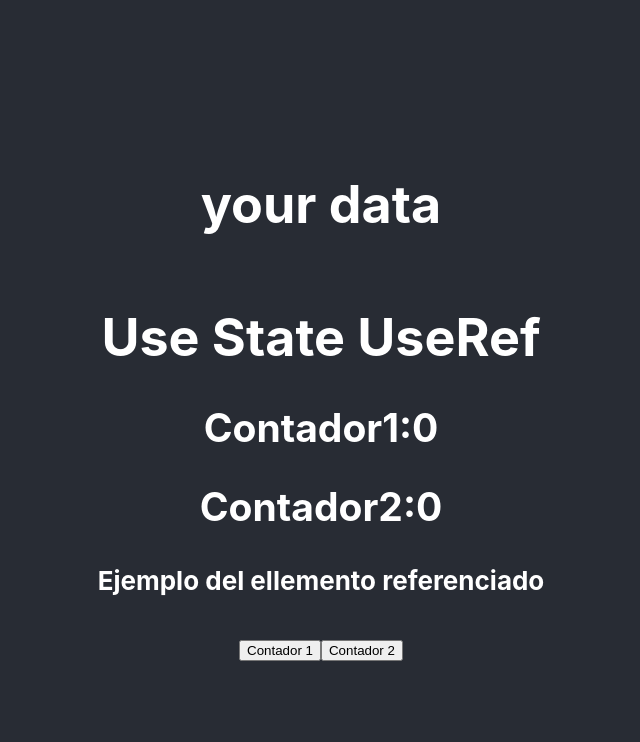
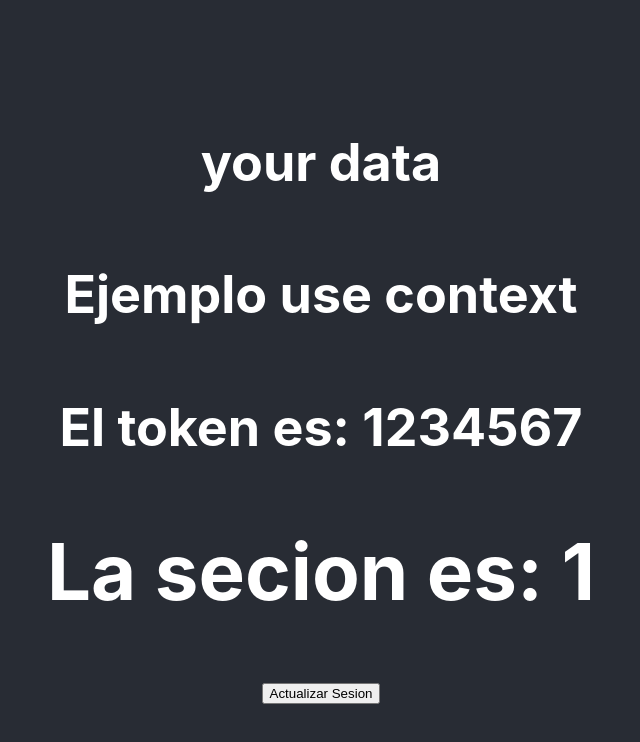
Before and after one commit to crccode/hello-world, a React (Create React App) app: page / in a window 1280 px wide. Shown: the top 742 px of the page, without its empty margins (319-959 px from the left). Built offline with nearby package versions, Linux system fonts and the light colour scheme.

Commit message:
Hooks Context
Cada ves que se presiona el boton genera un nuevo token y id

```diff
--- a/src/App.js
+++ b/src/App.js
@@ -3,6 +3,7 @@ import './App.css';
 import TaskListComponent from './components/container/task_list';
 import Ejemplo1 from './hooks/Ejemplo1';
 import Ejemplo2 from './hooks/Ejemplo2';
+import MiComponenteConContexto from './hooks/Ejemplo3';
 
 function App() {
   return (
@@ -11,7 +12,8 @@ function App() {
         <h1>your data</h1>
         {/* <TaskListComponent></TaskListComponent> */}
         {/* <Ejemplo1></Ejemplo1> */}
-        <Ejemplo2></Ejemplo2>
+        {/* <Ejemplo2></Ejemplo2> */}
+        <MiComponenteConContexto></MiComponenteConContexto>
       </header>
     </div>
   );
--- /dev/null
+++ b/src/hooks/Ejemplo3.jsx
@@ -0,0 +1,61 @@
+/**
+ * Ejemplo Hooks
+ * useState()
+ * useContext()
+ */
+
+import React, {useState, useContext} from 'react';
+
+
+
+const miContexto = React.createContext(null)
+const Componente1= () => {
+    const state = useContext(miContexto)
+    return (
+        <div>
+            <h1>
+                El token es: {state.token}
+                <Componente2></Componente2>
+            </h1>
+        </div>
+    );
+}
+
+const Componente2= () => {
+    const state = useContext(miContexto)
+    return (
+        <div>
+            <h2>
+                La secion es: {state.sesion}
+            </h2>
+        </div>
+    );
+}
+
+export default function MiComponenteConContexto(){
+    const estadoInicial = {
+        token: '1234567',
+        sesion: 1
+    }
+    // Creams el estado de este componente
+    const [sessionData, setSessionData] = useState(estadoInicial);
+
+    function actualizarSesion(){
+        setSessionData(
+            {
+                token: '12abc',
+                sesion: sessionData.sesion + 1
+            }
+        );
+    }
+
+    return (
+        <miContexto.Provider value= {sessionData}>
+         {/* Todo lo que esta aqui dentro puede leer los datos de sesionData  */}
+            <h1>Ejemplo use context</h1>
+            <Componente1></Componente1>
+            <button onClick={actualizarSesion}>Actualizar Sesion</button>
+        </miContexto.Provider>
+    )
+
+}
```
